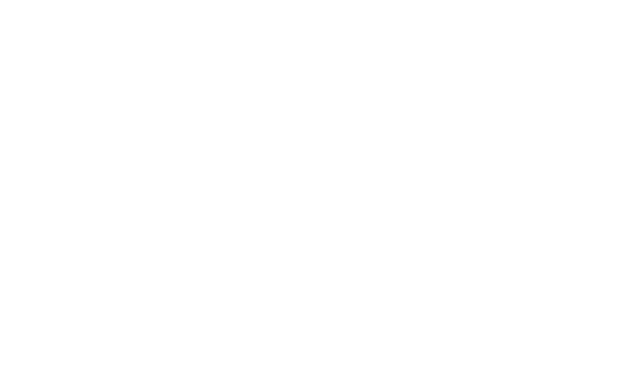
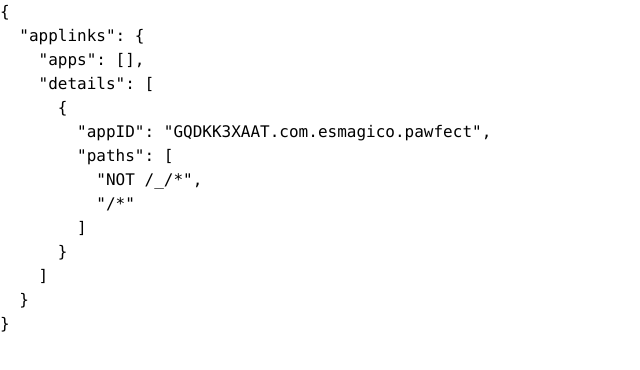
Before and after one commit to shivanipatil9/pawfect, a React (Create React App) app: page /.well-known/apple-app-site-association in a window 1280 px wide. Before the commit this address had no page. Shown: the top 370 px of the page, without its empty margins (0-640 px from the left). Built offline with nearby package versions, Linux system fonts and the light colour scheme.

Commit message:
iosjson updated

```diff
--- a/src/App.js
+++ b/src/App.js
@@ -6,6 +6,7 @@
 import EndUserLicenseAggrement from './components/EndUserLicenseAggrement';
 import Terms_and_conditions from './components/pawfect-terms-and-conditions';
 import Privacypolicy from './components/pawfect-privacy-policy';
+import JsonDisplay from "./components/JsonDisplay";
 
 function App() {
   return (
@@ -17,6 +18,7 @@
         <Route path="/EndUserLicenseAggrement" element={<EndUserLicenseAggrement />} />
         <Route path="/pawfect-terms-and-conditions" element={<Terms_and_conditions />} />
         <Route path="/pawfect-privacy-policy" element={<Privacypolicy />} />
+        <Route path="/.well-known/apple-app-site-association" element={<JsonDisplay />} />
       </Routes>
     </Router>
 
--- /dev/null
+++ b/src/components/JsonDisplay.jsx
@@ -0,0 +1,25 @@
+import React, { useEffect, useState } from "react";
+import jsonData from "./apple-app-site-association.json";
+
+function JsonDisplay() {
+    const [data, setData] = useState(null);
+    const [loading, setLoading] = useState(true);
+
+    useEffect(() => {
+        // Directly use the imported JSON data
+        setData(jsonData);
+        setLoading(false);
+    }, []);
+
+    if (loading) {
+        return <p>Loading...</p>;
+    }
+
+    return (
+        <div>
+            <pre>{JSON.stringify(data, null, 2)}</pre> {/* Prettifies the JSON */}
+        </div>
+    );
+}
+
+export default JsonDisplay;
```
Also changed, not shown: src/components/apple-app-site-association.json (renamed from public/.well-known/apple-app-site-association.json).
